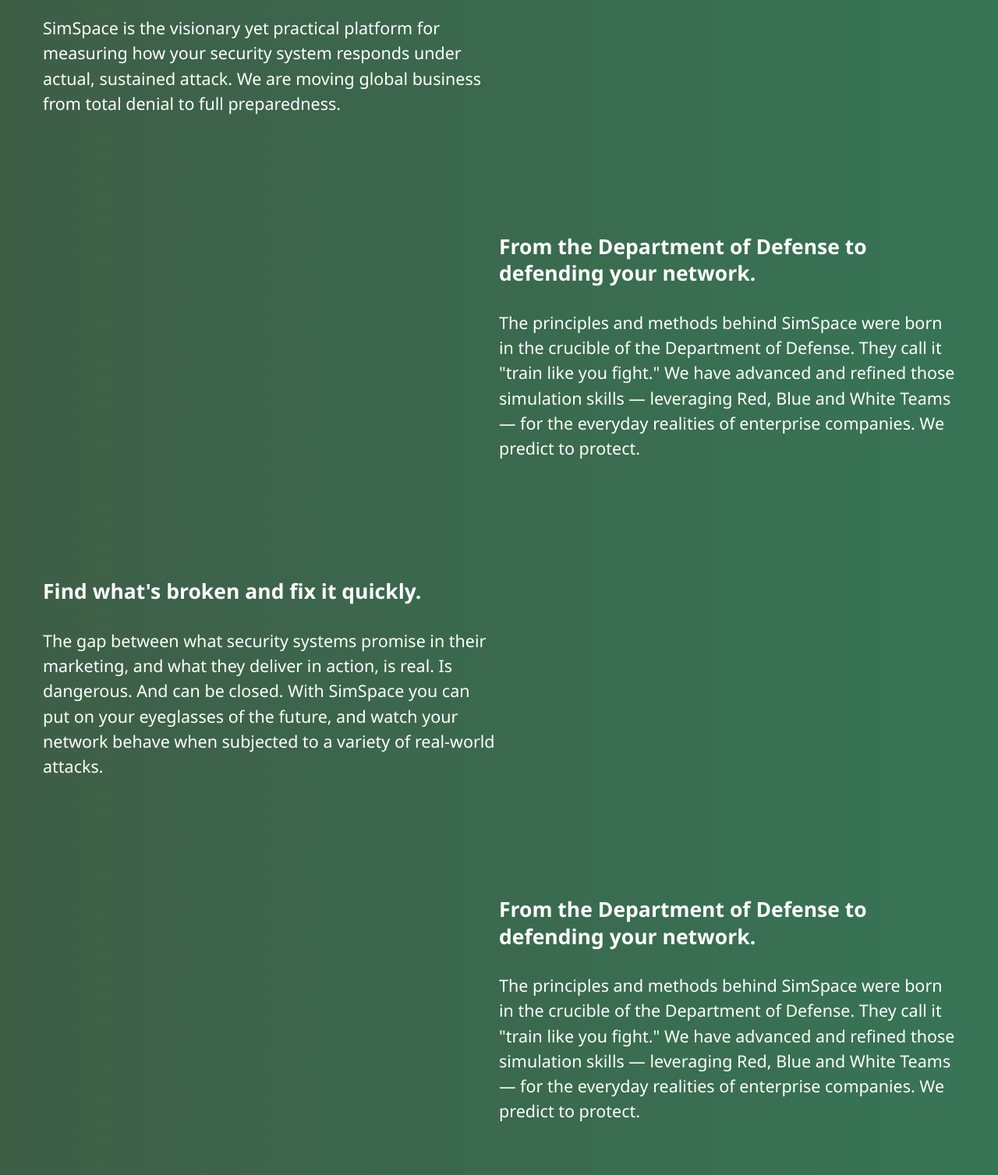
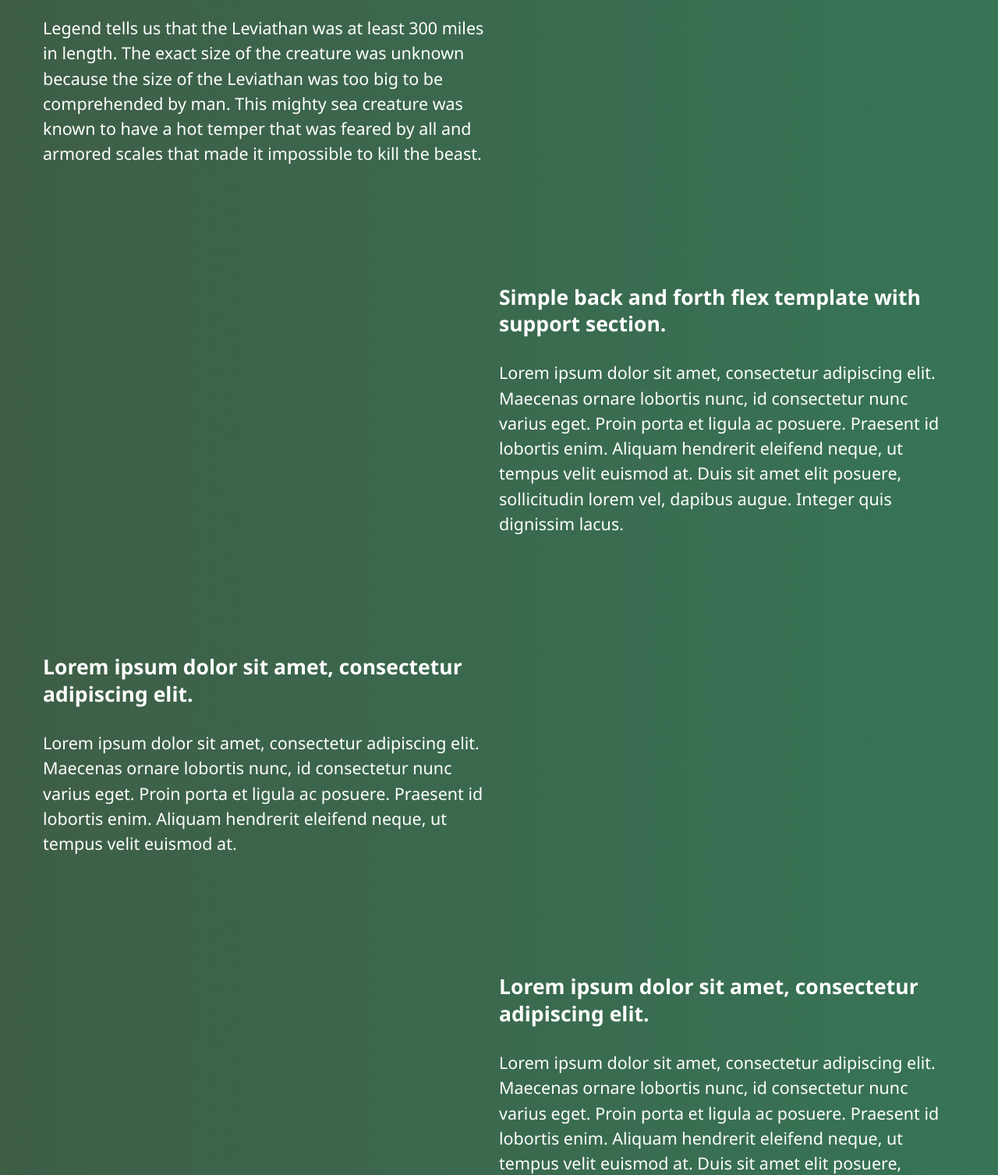
Before and after one commit to wtype/leviathan, a plain HTML site: page index.html in a window 1280 px wide. Shown: the part 422-1929 px from the top of the page at 78% size. Drawn offline with Linux system fonts and the light colour scheme.

Commit message:
Removed menu and added section tabbing :dragon:

```diff
--- a/index.html
+++ b/index.html
@@ -26,7 +26,6 @@
           <li><a href="#">Docs</a></li>
           <li><a href="#">Get started</a></li>
         </ul>
-        <div class="nav-overlay"></div>
       </nav>
     </header>
     <main>
@@ -34,9 +33,11 @@
         <div class="text">
           <h1>Come out, oh creature of the deep.</h1>
           <p>
-            SimSpace is the visionary yet practical platform for measuring how your security system
-            responds under actual, sustained attack. We are moving global business from total denial
-            to full preparedness.
+            Legend tells us that the Leviathan was at least 300 miles in length.
+            The exact size of the creature was unknown because the size of the
+            Leviathan was too big to be comprehended by man. This mighty sea
+            creature was known to have a hot temper that was feared by all and
+            armored scales that made it impossible to kill the beast.
           </p>
         </div>
         <div class="supporting"></div>
@@ -44,23 +45,25 @@
       <section>
         <div class="supporting"></div>
         <div class="text">
-          <h2>From the Department of Defense to defending your network.</h2>
+          <h2>Simple back and forth flex template with support section.</h2>
           <p>
-            The principles and methods behind SimSpace were born in the crucible of the Department
-            of Defense. They call it "train like you fight." We have advanced and refined those
-            simulation skills — leveraging Red, Blue and White Teams — for the everyday realities of
-            enterprise companies. We predict to protect.
+            Lorem ipsum dolor sit amet, consectetur adipiscing elit. Maecenas
+            ornare lobortis nunc, id consectetur nunc varius eget. Proin porta
+            et ligula ac posuere. Praesent id lobortis enim. Aliquam hendrerit
+            eleifend neque, ut tempus velit euismod at. Duis sit amet elit
+            posuere, sollicitudin lorem vel, dapibus augue. Integer quis
+            dignissim lacus.
           </p>
         </div>
       </section>
       <section>
         <div class="text">
-          <h2>Find what's broken and fix it quickly.</h2>
+          <h2>Lorem ipsum dolor sit amet, consectetur adipiscing elit.</h2>
           <p>
-            The gap between what security systems promise in their marketing, and what they deliver
-            in action, is real. Is dangerous. And can be closed. With SimSpace you can put on your
-            eyeglasses of the future, and watch your network behave when subjected to a variety of
-            real-world attacks.
+            Lorem ipsum dolor sit amet, consectetur adipiscing elit. Maecenas
+            ornare lobortis nunc, id consectetur nunc varius eget. Proin porta
+            et ligula ac posuere. Praesent id lobortis enim. Aliquam hendrerit
+            eleifend neque, ut tempus velit euismod at.
           </p>
         </div>
         <div class="supporting"></div>
@@ -68,22 +71,19 @@
       <section>
         <div class="supporting"></div>
         <div class="text">
-          <h2>From the Department of Defense to defending your network.</h2>
+          <h2>Lorem ipsum dolor sit amet, consectetur adipiscing elit.</h2>
           <p>
-            The principles and methods behind SimSpace were born in the crucible of the Department
-            of Defense. They call it "train like you fight." We have advanced and refined those
-            simulation skills — leveraging Red, Blue and White Teams — for the everyday realities of
-            enterprise companies. We predict to protect.
+            Lorem ipsum dolor sit amet, consectetur adipiscing elit. Maecenas
+            ornare lobortis nunc, id consectetur nunc varius eget. Proin porta
+            et ligula ac posuere. Praesent id lobortis enim. Aliquam hendrerit
+            eleifend neque, ut tempus velit euismod at. Duis sit amet elit
+            posuere, sollicitudin lorem vel, dapibus augue. Integer quis
+            dignissim lacus. Curabitur faucibus viverra nisi ac vehicula. Morbi
+            ullamcorper arcu mattis, vehicula orci at, lobortis ligula.
           </p>
         </div>
       </section>
     </main>
-    <script>
-      let open = !1;
-      document.querySelector(".menu").addEventListener("click", (e) => {
-        open = !open;
-        document.querySelector(".nav-overlay").classList.toggle("nav-overlay-open");
-      });
-    </script>
+    <script src="index.js"></script>
   </body>
 </html>
--- /dev/null
+++ b/index.js
@@ -0,0 +1,8 @@
+let open = !1;
+document.querySelector('.menu').addEventListener('click', e => {
+  open = !open;
+});
+
+document.querySelectorAll('section').forEach(section => {
+  section.setAttribute('tabindex', 0);
+});
--- a/style.css
+++ b/style.css
@@ -11,13 +11,16 @@
 }
 
 ::selection {
-  background: #85455f;
+  background: #1f372b;
   color: white;
 }
 
+:focus,
+:active {
+  outline-color: #a1e18c;
+}
+
 body {
-  background: #d47299;
-  background-image: linear-gradient(90deg, #d47299, #e88098);
   background-image: linear-gradient(90deg, #3e5e46, #377556);
   font-family: "Segoe UI", Tahoma, Geneva, Verdana, sans-serif;
   padding: 4rem;
@@ -43,21 +46,6 @@
   filter: invert(0.1);
 }
 
-.nav-overlay {
-  display: none;
-}
-
-.nav-overlay-open {
-  display: block;
-  position: absolute;
-  top: 0;
-  right: 0;
-  bottom: 0;
-  left: 0;
-  background: #e88098;
-  background-image: linear-gradient(90deg, #d47299, #e88098);
-}
-
 header nav ul {
   display: inline-flex;
   list-style: none;
@@ -68,13 +56,18 @@
   padding: 1.5rem 2.25rem;
 }
 
+header a:hover {
+  filter: invert(0.1);
+}
+
+header a:focus,
+header a:active {
+  color: #1f372b;
+}
+
 header div a {
   position: relative;
   left: -2.25rem;
-}
-
-header a:hover {
-  filter: invert(0.1);
 }
 
 header nav ul li:last-child {
@@ -86,8 +79,13 @@
   padding: 0.9rem 2rem;
   border-radius: 50px;
   background: white;
-  color: #a96882;
   color: #5e8369;
+}
+
+header nav ul li:last-child a:hover {
+  box-shadow: 0px 0px 0px 4px #1f372b;
+  background: #1f372b;
+  filter: brightness(1.3);
 }
 
 a {
@@ -115,6 +113,7 @@
 main section {
   margin: 15rem auto;
   display: flex;
+  pointer-events: none;
 }
 
 .text,
```
